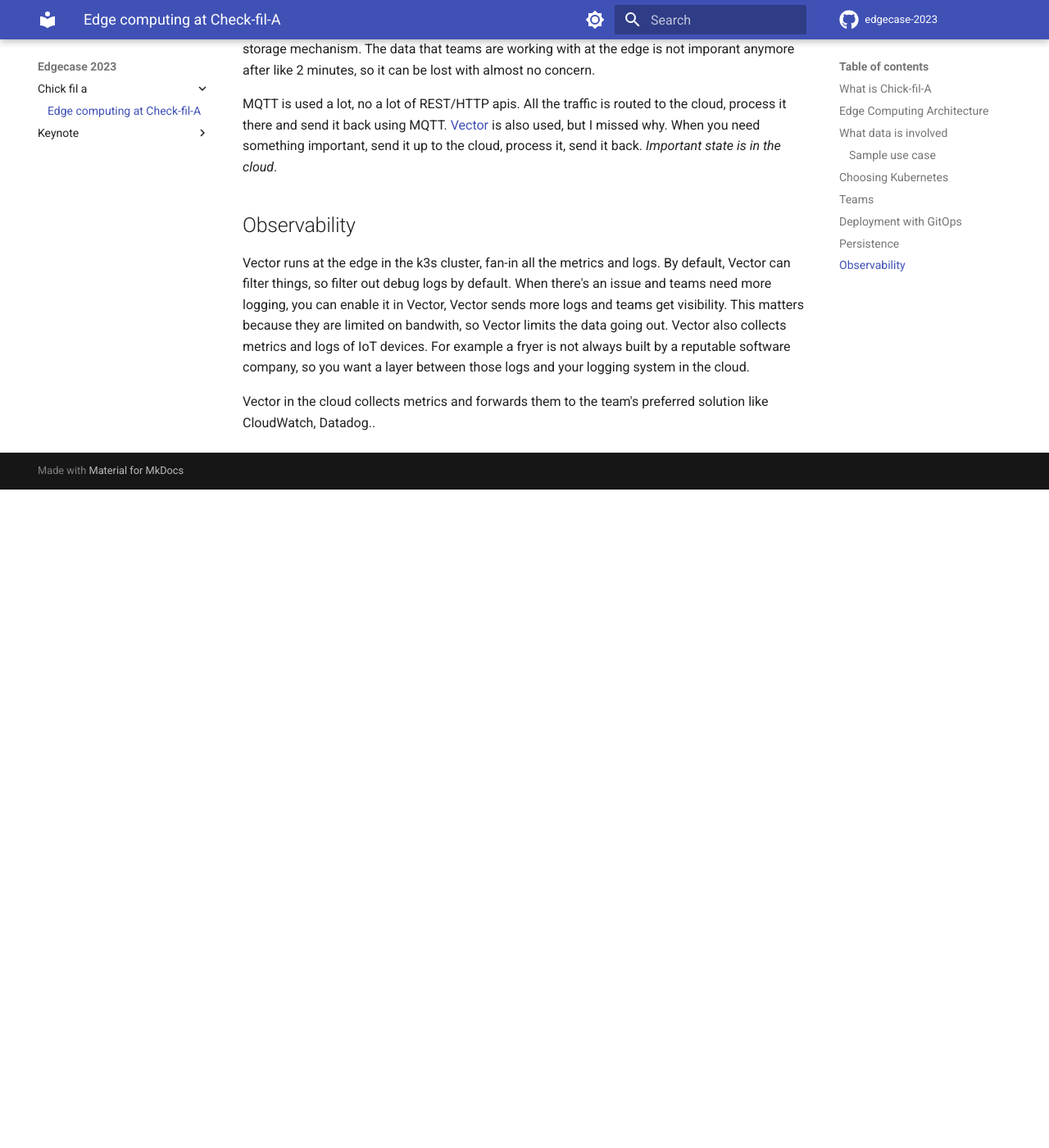
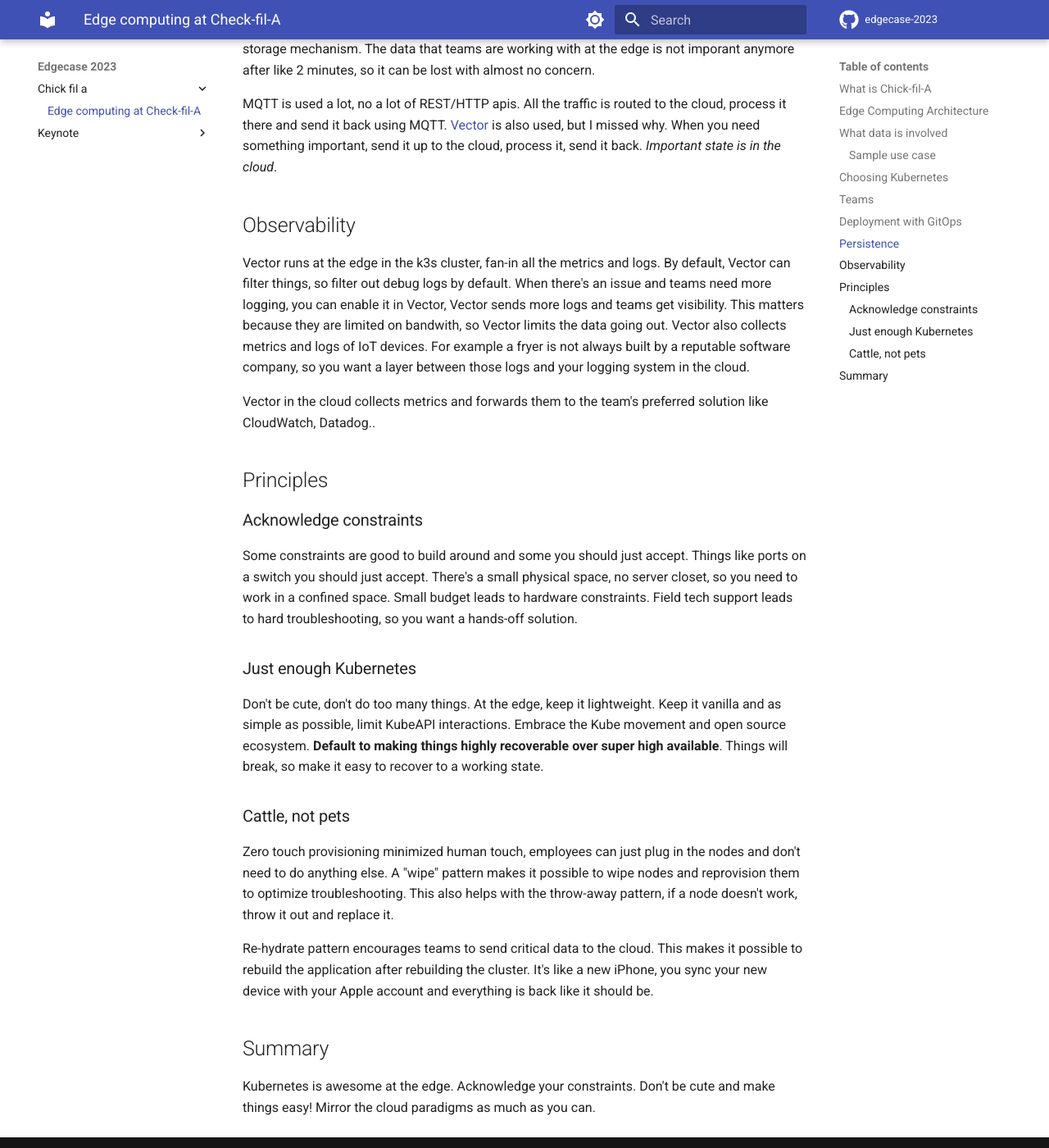
Before and after one commit to RobKenis/edgecase-2023, an MkDocs documentation site: the page built from docs/chick-fil-a/index.md, in a window 1280 px wide and 1400 px high, scrolled down 2041 px. Shown: the whole window at 82% size. Built offline with MkDocs 1.6.1 and Material for MkDocs 9.7.7, drawn with Linux system fonts in a browser that asks for light colours; comment, search, counter and statistics services are not loaded; before the commit the page ends 2638 px from its top, so only the background shows below that.

Commit message:
Add more notes on chick-fil-a session

```diff
--- a/docs/chick-fil-a/index.md
+++ b/docs/chick-fil-a/index.md
@@ -87,3 +87,30 @@ and logs of IoT devices. For example a fryer is not always built by a reputable
 your logging system in the cloud.
 
 Vector in the cloud collects metrics and forwards them to the team's preferred solution like CloudWatch, Datadog..
+
+## Principles
+
+### Acknowledge constraints
+
+Some constraints are good to build around and some you should just accept. Things like ports on a switch you should just accept. There's a small
+physical space, no server closet, so you need to work in a confined space. Small budget leads to hardware constraints. Field tech support leads
+to hard troubleshooting, so you want a hands-off solution.
+
+### Just enough Kubernetes
+
+Don't be cute, don't do too many things. At the edge, keep it lightweight. Keep it vanilla and as simple as possible, limit KubeAPI interactions.
+Embrace the Kube movement and open source ecosystem. **Default to making things highly recoverable over super high available**. Things will break,
+so make it easy to recover to a working state.
+
+### Cattle, not pets
+
+Zero touch provisioning minimized human touch, employees can just plug in the nodes and don't need to do anything else. A "wipe" pattern makes it possible
+to wipe nodes and reprovision them to optimize troubleshooting. This also helps with the throw-away pattern, if a node doesn't work, throw it out and
+replace it.
+
+Re-hydrate pattern encourages teams to send critical data to the cloud. This makes it possible to rebuild the application after rebuilding the cluster.
+It's like a new iPhone, you sync your new device with your Apple account and everything is back like it should be.
+
+## Summary
+
+Kubernetes is awesome at the edge. Acknowledge your constraints. Don't be cute and make things easy! Mirror the cloud paradigms as much as you can.
```
